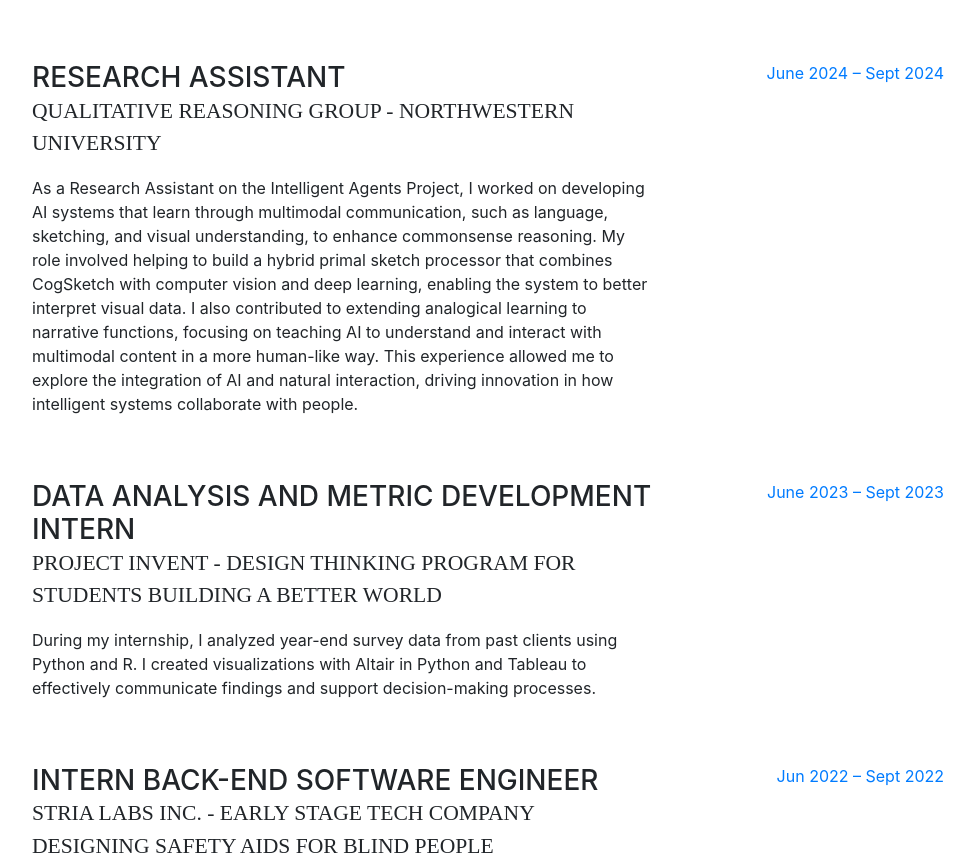
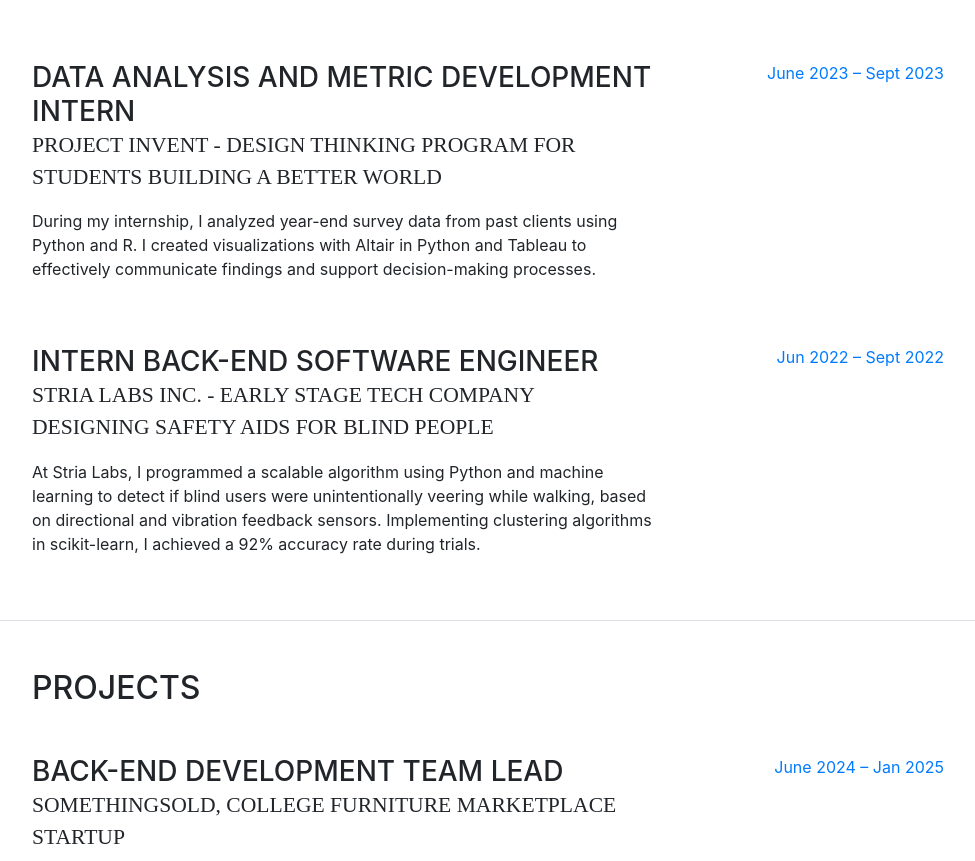
Before and after one commit to josyao1/josyao1.github.io, a website with bundled scripts: page index.html in a window 1280 px wide. Shown: the part 1525-2386 px from the top of the page, without its empty margins (288-1263 px from the left). Built offline with nearby package versions, Linux system fonts and the light colour scheme; a web font is replaced by a local one.

Commit message:
Remove Research Assistant experience from resume
Removed details about the Research Assistant role and its responsibilities.

```diff
--- a/index.html
+++ b/index.html
@@ -143,20 +143,6 @@
                   <span class="text-primary">Sept 2024 – June 2025</span>
               </div>
           </div>
-
-          <div class="resume-item d-flex flex-column flex-md-row mb-5">
-              <div class="resume-content mr-auto">
-                  <h3 class="mb-0">Research Assistant</h3>
-                  <div class="subheading mb-3">Qualitative Reasoning Group - Northwestern University</div>
-                  <p>
-                      As a Research Assistant on the Intelligent Agents Project, I worked on developing AI systems that learn through multimodal communication, such as language, sketching, and visual understanding, to enhance commonsense reasoning. My role involved helping to build a hybrid primal sketch processor that combines CogSketch with computer vision and deep learning, enabling the system to better interpret visual data. I also contributed to extending analogical learning to narrative functions, focusing on teaching AI to understand and interact with multimodal content in a more human-like way. This experience allowed me to explore the integration of AI and natural interaction, driving innovation in how intelligent systems collaborate with people.
-                  </p>
-              </div>
-              <div class="resume-date text-md-right">
-                  <span class="text-primary">June 2024 – Sept 2024</span>
-              </div>
-          </div>
-
           <div class="resume-item d-flex flex-column flex-md-row mb-5">
               <div class="resume-content mr-auto">
                   <h3 class="mb-0">Data Analysis and Metric Development Intern</h3>
```
